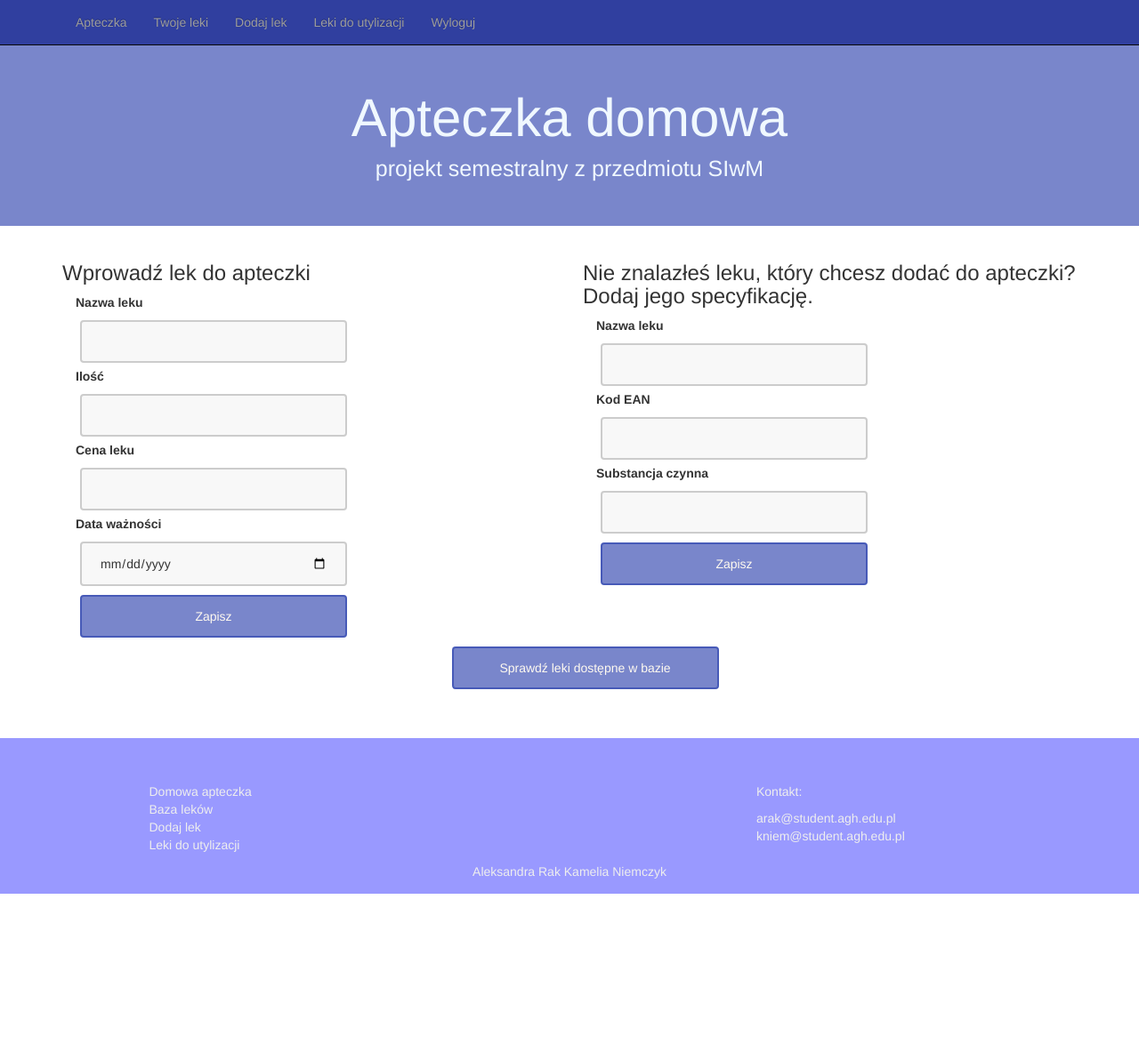
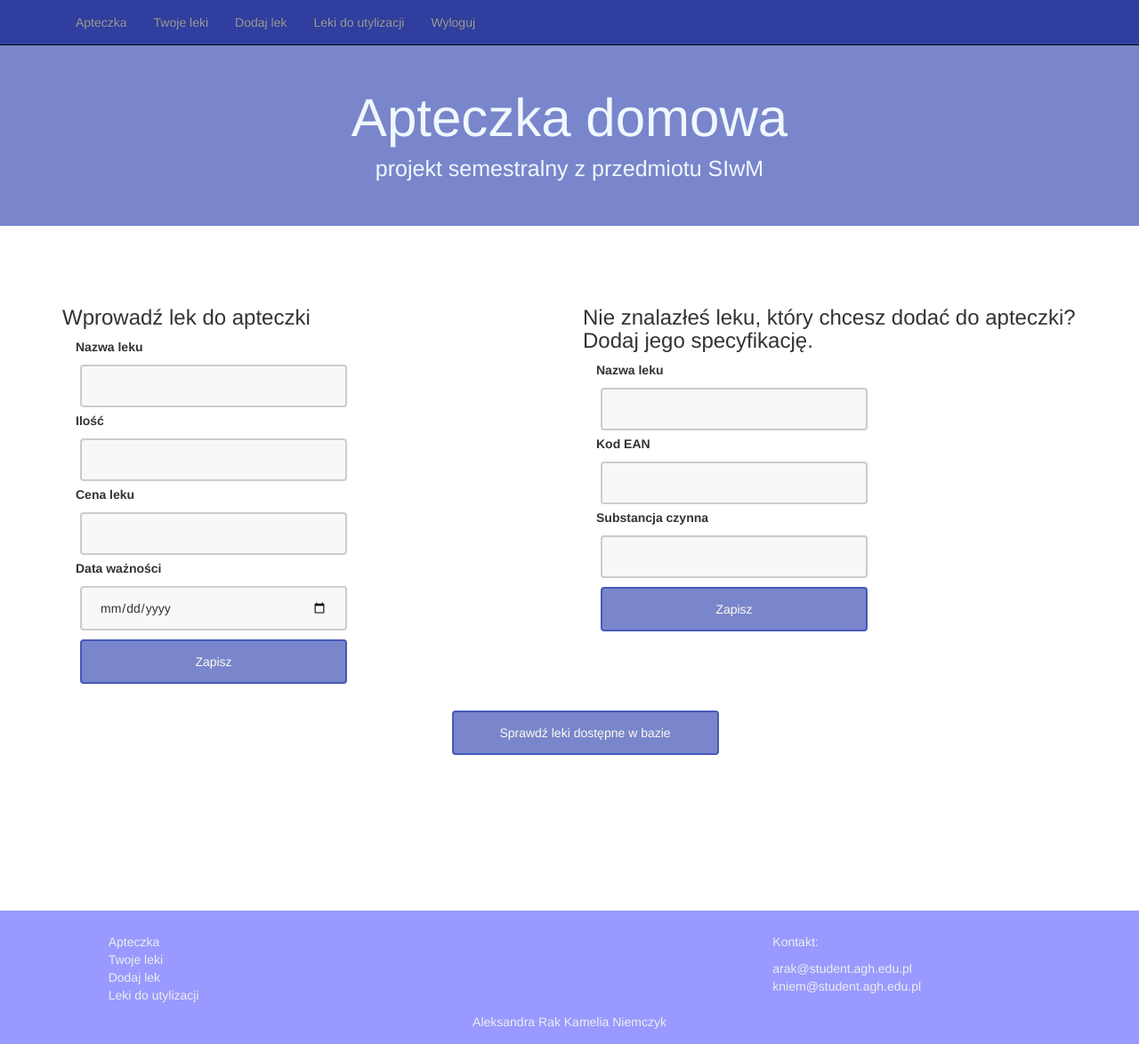
Before and after one commit to kniem/apteczka, a PHP site: page /dodaj_lek.php?wybrano=3 in a window 1280 px wide. Shown: the whole page at 89% size. Before the commit the page ends 1005 px from the top, so only its background shows below. Run offline with PHP 8.4, Linux system fonts and the light colour scheme; the visitor is signed in with stand-in values (Sample User, id 1); data that the repository does not hold is empty; some libraries are stand-ins or nearby versions.

Commit message:
frontowe poprawki i logowanko

```diff
--- a/css/mystyles.css
+++ b/css/mystyles.css
@@ -1,6 +1,7 @@
 body{
 	margin: 0px;
 	padding: 40px 0px 0px 0px;
+	height: 100%;
 }
 
 .jumbotron{
@@ -56,6 +57,16 @@ li.active{
 	color: #4d4d4d;
 }
 
+#wrapper{
+	min-height: 100%;
+	position: relative;
+
+}
+
+#tresc{
+	padding-bottom: 150px;
+}
+
 #logowanie{
 	margin: 20px;
 	padding: 20px;
@@ -77,7 +88,7 @@ li.active{
 
  input[type=submit]{
 	min-width: 300px;
-    height: 50pxpx;
+    height: 50px;
     padding: 12px 20px;
 	margin: 5px 5px 5px 40px;
     box-sizing: border-box;
@@ -146,7 +157,9 @@ th, td{
 
 .row-footer{
     background-color: #9999ff;
-    margin: 50px 0px 0px 0px;
+	height: 150px;
+	position: absolute;
+	width: 100%;
 
 }
 
--- a/dodaj_lek.php
+++ b/dodaj_lek.php
@@ -35,7 +35,7 @@
 		if(!isset($_SESSION['zalogowany'])){
 			header("Location: index.php?wybrano=0&zaloguj_sie=1");
 		}else{ ?>
-			<div class="container">
+			<div class="container" style="padding-top: 50px;">
 				<div class="row row-content">
 					<div class="col-xs-12 col-sm-6">
 						<form role="form" action="dodaj_do_bazy.php?wybrano=5" method="GET">
@@ -69,10 +69,12 @@
 						</form>
 					</div>
 				</div>
+				<div class="row" style="padding: 20px 0px;">
 				<center>
 					<form role="form" action="specyfikacje.php" method="GET">
 						<input type="submit" value="Sprawdź leki dostępne w bazie">
 						</form></center>
+				</div>
 			</div>
 		<?php } ?>
 	</div>
--- a/inc/nagl.php
+++ b/inc/nagl.php
@@ -15,8 +15,8 @@
   </head>
 
   <body role="document">
-
-
+	<div id="wrapper">
+    <div id="header">
     <nav class="navbar navbar-inverse navbar-fixed-top">
       <div class="container">
         <div class="navbar-header">
@@ -36,3 +36,4 @@
     <h1><?php echo $tytul;?></h1>
     <h5><?php echo $podtytul;?></h5>
   </div>
+  </div>
--- a/inc/stopka.php
+++ b/inc/stopka.php
@@ -1,12 +1,12 @@
 <footer class="row-footer">
-	<div class="container" style="padding-top: 50px;">
+	<div class="container-fluid" style="padding-top: 25px; padding-bottom: 5px;">
       <div class="row">
         <div class="col-xs-5 col-xs-offset-1 col-sm-2 col-sm-offset-1">
           <ul class = "list-unstyled">
-            <li><a href="/">Domowa apteczka</a></li>
-            <li><a href="/baza">Baza leków</a></li>
-            <li><a href="/dodaj_lek">Dodaj lek</a></li>
-            <li><a href="/utylizacja">Leki do utylizacji</a></li>
+            <li><a href="index.php?wybrano=0">Apteczka</a></li>
+            <li><a href="baza_lekow.php?wybrano=2">Twoje leki</a></li>
+            <li><a href="dodaj_lek.php?wybrano=3">Dodaj lek</a></li>
+            <li><a href="utylizacja.php?wybrano=4">Leki do utylizacji</a></li>
            </ul>
         </div>
 		<div class="col-xs-5 col-xs-offset-2 col-sm-2 col-sm-offset-5" style="padding-bottom: 5px; color:#eeeeee;">
@@ -17,12 +17,12 @@
 			</ul>
 		</div>
         <div class = "col-xs-12">
-          <p align="center" style="padding-bottom: 5px; color:#eeeeee;"><?php echo $stopka;?></p>
+          <p align="center" style="color:#eeeeee;"><?php echo $stopka;?></p>
         </div>
       </div>
     </div>
 </footer>
-
+</div> <!--wrapper-->
     <!-- Bootstrap core JavaScript -->
     <script src="https://ajax.googleapis.com/ajax/libs/jquery/1.11.3/jquery.min.js"></script>
     <script src="js/bootstrap.min.js"></script>
--- a/utylizacja.php
+++ b/utylizacja.php
@@ -61,13 +61,13 @@ while($row = $przeterminowane->fetch_assoc()) {
 	echo "<tr> <td>" .  $dane["nazwa"]. "</td> <td>" . $dane["ean"] . " </td> <td> " . $row["Ilosc"] . " </td> <td> " .$row["Cena"] . "</td> <td>" .  $row["TerminWaznosci"] . "</td> </tr>";
 			} ?>
 		</table>
-		<form role="form" action="utylizacja_bazy.php?" method="GET">
+		<form role="form" action="utylizacja_bazy.php?" method="GET" style="margin: 20px 0px 0px -40px; padding: 0px;">
 		<input type="submit" value="Utylizuj przeterminowane leki">
 		</form>
 
 <?php		}
 else {
-	echo "<h2>Nie masz żadnych leków do utylizacji</h2>";
+	echo "<h3>Nie masz żadnych leków do utylizacji</h3>";
 		} ?>
 				</div>
 			</div>
@@ -76,6 +76,7 @@ else {
 <?php }
 	require_once 'inc/stopka.php';
 
+
 // wykonanie utylizacji lekow przeterminowanych
 	$akcja2 = "UPDATE BazaLekow SET usuniety = true WHERE idLeku = $idLeku";
 	$baza->close();
```
Also changed, not shown: index.php (+42 -21 lines).
